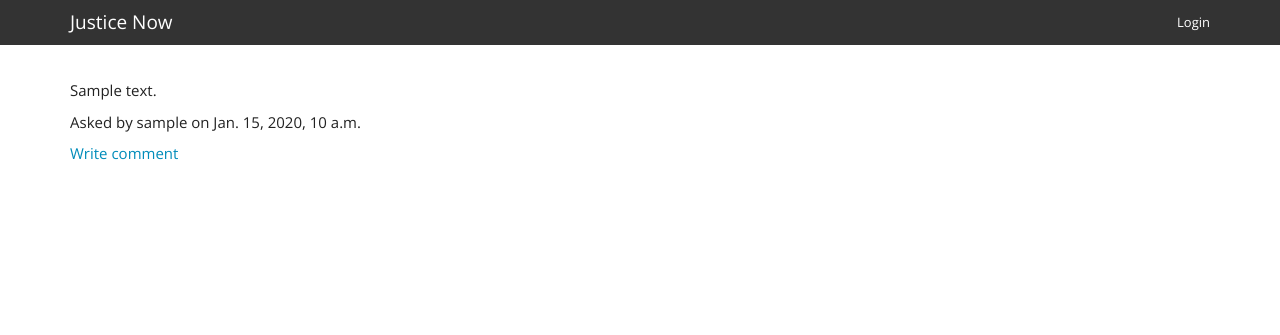
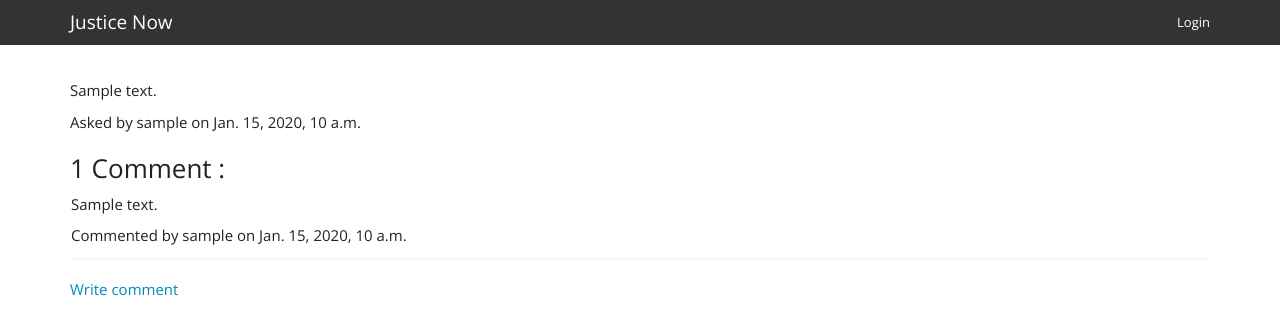
Before and after one commit to ilee304/final_app, a Django app: page /post/1/ in a window 1280 px wide. Shown: the top 335 px of the page. Run offline with Django 3.2, Linux system fonts and the light colour scheme; tables that the repository leaves empty hold one stand-in row (values such as "Sample post"); some libraries are stand-ins or nearby versions.

Commit message:
Add comments to question detail view

```diff
--- a/core/views.py
+++ b/core/views.py
@@ -25,6 +25,15 @@ class PostDetailView(DetailView):
   model = Post
   template_name = 'post/post_detail.html'
 
+  def get_context_data(self, **kwargs):
+    context = super(PostDetailView, self).get_context_data(**kwargs)
+    post = Post.objects.get(id=self.kwargs['pk'])
+    comments = Comment.objects.filter(post = post)
+    context ['comments'] = comments
+    return context
+
+
+
 class PostUpdateView(UpdateView):
   model = Post
   template_name = 'post/post_form.html'
--- a/templates/post/post_detail.html
+++ b/templates/post/post_detail.html
@@ -6,5 +6,14 @@
 <p><a href="{% url 'post_update' pk=post.id %}">Edit post</a></p>
 <p><a href="{% url 'post_delete' pk=post.id %}">Delete post</a></p>
 {% endif %}
+{% if comments.count > 0 %}
+<h3>{{ comments.count }} Comment {{ comments.count|pluralize }}:</h3>
+{% endif %}
+{% for comment in comments %}
+<div class="panel">
+  <p>{{ comment.text }}</p>
+  <p>Commented by {{ comment.user.username }} on {{ comment.created_at }}</p>
+</div>
+{% endfor %}
 <p><a href="{% url 'comment_create' pk=post.id %}">Write comment</></p>
 {% endblock %}
```
